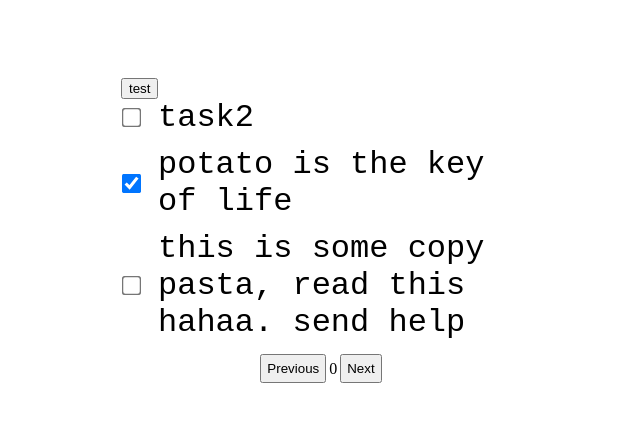
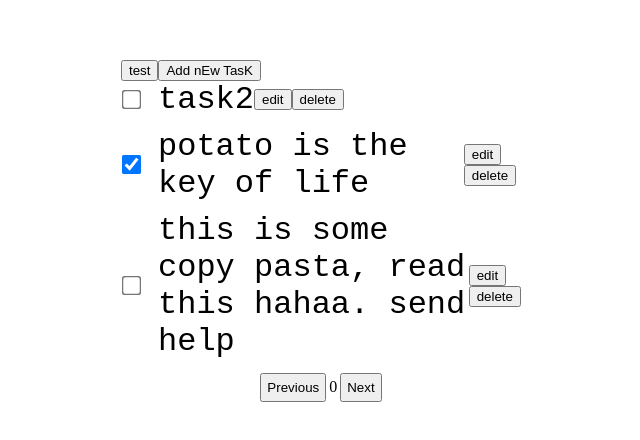
Before and after one commit to dkomac/todo, a React (Vite) app: page / in a window 1280 px wide. Shown: the part 168-608 px from the top of the page, without its empty margins (319-959 px from the left). Built offline with nearby package versions, Linux system fonts and the light colour scheme.

Commit message:
added add task action

```diff
--- a/src/App.js
+++ b/src/App.js
@@ -1,10 +1,9 @@
-import React, { useReducer } from 'react';
+import React, { useReducer, useState } from 'react';
 import Paginator from './components/Paginator';
 import AddOrEditModal from './components/AddOrEditModal';
 import { createGlobalStyle } from 'styled-components';
-// import styled from 'styled-components';
+import styled from 'styled-components';
 
-// const AppContainer = styled.div``;
 const GlobalStyle = createGlobalStyle`
   html, body {
     margin: 0;
@@ -31,6 +30,28 @@ function reducer(state, action) {
           }
           return item;
         })
+      };
+    case 'delete':
+      return {
+        ...state,
+        list: state.list.filter(item => item.id !== action.payload)
+      };
+    case 'add':
+      const newTask = {
+        title: action.payload,
+        isDone: false,
+        id: Date.now()
+      };
+      return {
+        ...state,
+        isModalOpen: false,
+        list: [newTask, ...state.list]
+      };
+    case 'toggleModal':
+      console.log(action);
+      return {
+        ...state,
+        isModalOpen: action.payload
       };
     default:
       return state;
@@ -59,6 +80,8 @@ const initialState = {
   ]
 };
 
+const NewTaskContainer = styled.div``;
+
 export const Context = React.createContext();
 
 const App = () => {
@@ -67,14 +90,21 @@ const App = () => {
   const { pageIndex, list, isModalOpen } = state;
   console.log(list);
   return (
-    // <AppContainer>
     <Context.Provider value={dispatch}>
       <GlobalStyle />
       <button onClick={() => console.log(state)}>test</button>
+      <button
+        onClick={() => {
+          console.log('hello');
+          dispatch({ type: 'toggleModal', payload: true });
+        }}
+      >
+        Add nEw TasK
+      </button>
+      <NewTaskContainer></NewTaskContainer>
       {isModalOpen && <AddOrEditModal />}
       <Paginator {...state} />
     </Context.Provider>
-    // </AppContainer>
   );
 };
 
--- a/src/components/AddOrEditModal.js
+++ b/src/components/AddOrEditModal.js
@@ -1,5 +1,7 @@
-import React from 'react';
+import React, { useContext, useState } from 'react';
 import styled from 'styled-components';
+
+import { Context } from './../App';
 
 const Modal = styled.div`
   position: absolute;
@@ -26,11 +28,25 @@ const AddOrEditContainer = styled.div`
 `;
 
 const AddOrEditModal = () => {
+  const dispatch = useContext(Context);
+  const [newTask, setNewTask] = useState('');
   return (
     <Modal>
       <AddOrEditContainer>
-        <input type="text" />
-        <button>save</button>
+        <input
+          type="text"
+          value={newTask}
+          onChange={e => {
+            setNewTask(e.target.value);
+          }}
+        />
+        <button
+          onClick={() => {
+            dispatch({ type: 'add', payload: newTask });
+          }}
+        >
+          save
+        </button>
       </AddOrEditContainer>
       <Overlay />
     </Modal>
--- a/src/components/Task.js
+++ b/src/components/Task.js
@@ -1,4 +1,4 @@
-import React, { useContext } from 'react';
+import React, { useContext, useState } from 'react';
 import styled from 'styled-components';
 
 const TaskContainer = styled.div`
@@ -20,10 +20,30 @@ const Checkbox = styled.input`
   margin-right: 20px;
 `;
 
+const ActionsContainer = styled.div``;
+
 import { Context } from './../App';
 
 const Task = ({ text, isDone, id }) => {
   const dispatch = useContext(Context);
+  const [isEditing, setIsEditing] = useState(false);
+  const [taskTitle, setTaskTitle] = useState(0);
+
+  const renderTitle = renderTextField => {
+    return renderTextField ? (
+      <input
+        type="text"
+        value={text}
+        onChange={e => {
+          setTaskTitle(e.target.value);
+          console.log(taskTitle);
+        }}
+      />
+    ) : (
+      <Title>{text}</Title>
+    );
+  };
+
   return (
     <TaskContainer>
       <Checkbox
@@ -33,7 +53,25 @@ const Task = ({ text, isDone, id }) => {
           dispatch({ type: 'check', payload: id });
         }}
       />
-      <Title>{text}</Title>
+      {renderTitle(isEditing)}
+      <ActionsContainer>
+        <button
+          onClick={() => {
+            console.log('yes');
+            setIsEditing(true);
+          }}
+        >
+          edit
+        </button>
+        <button
+          onClick={() => {
+            console.log('delete');
+            dispatch({ type: 'delete', payload: id });
+          }}
+        >
+          delete
+        </button>
+      </ActionsContainer>
     </TaskContainer>
   );
 };
```
